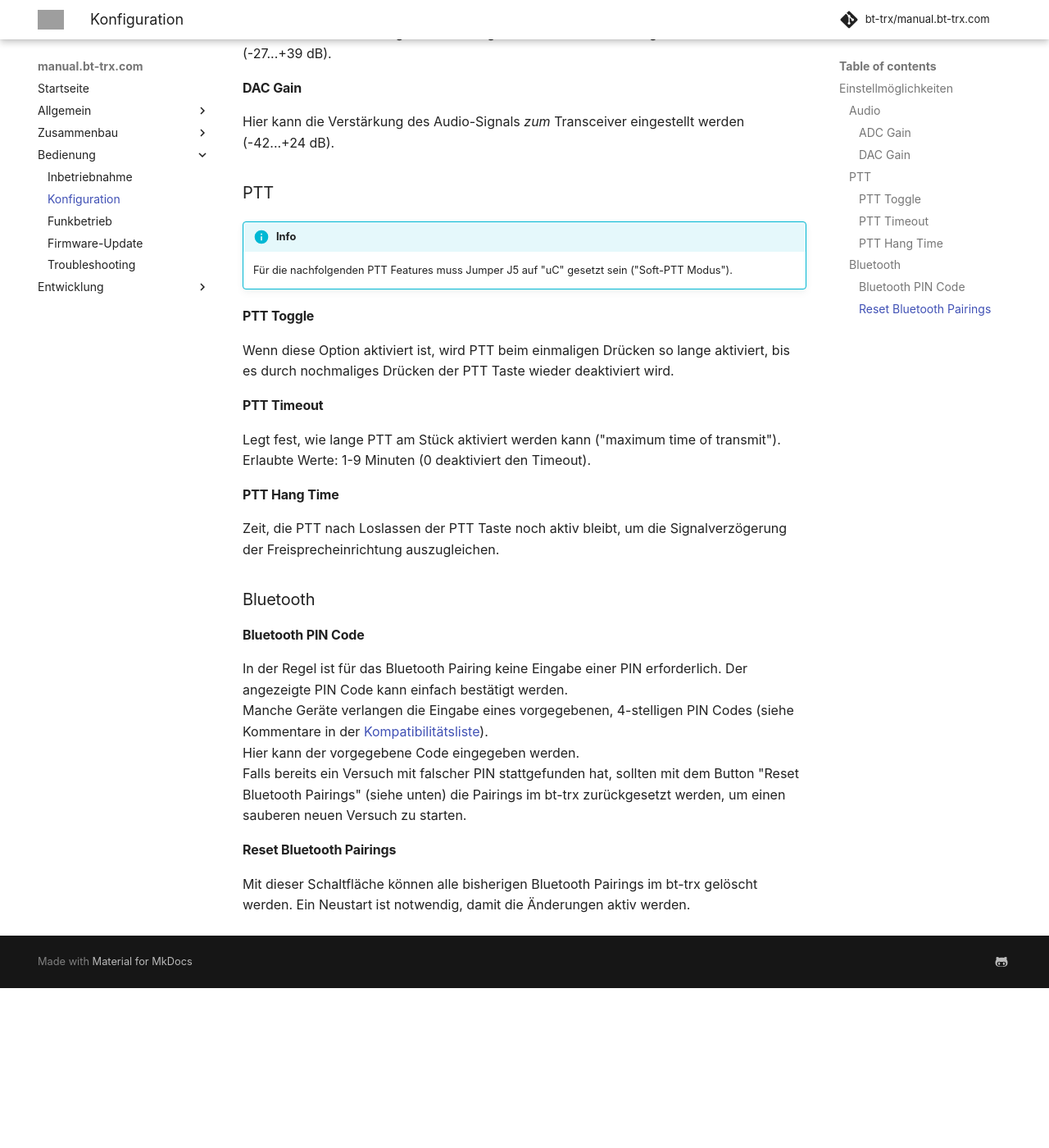
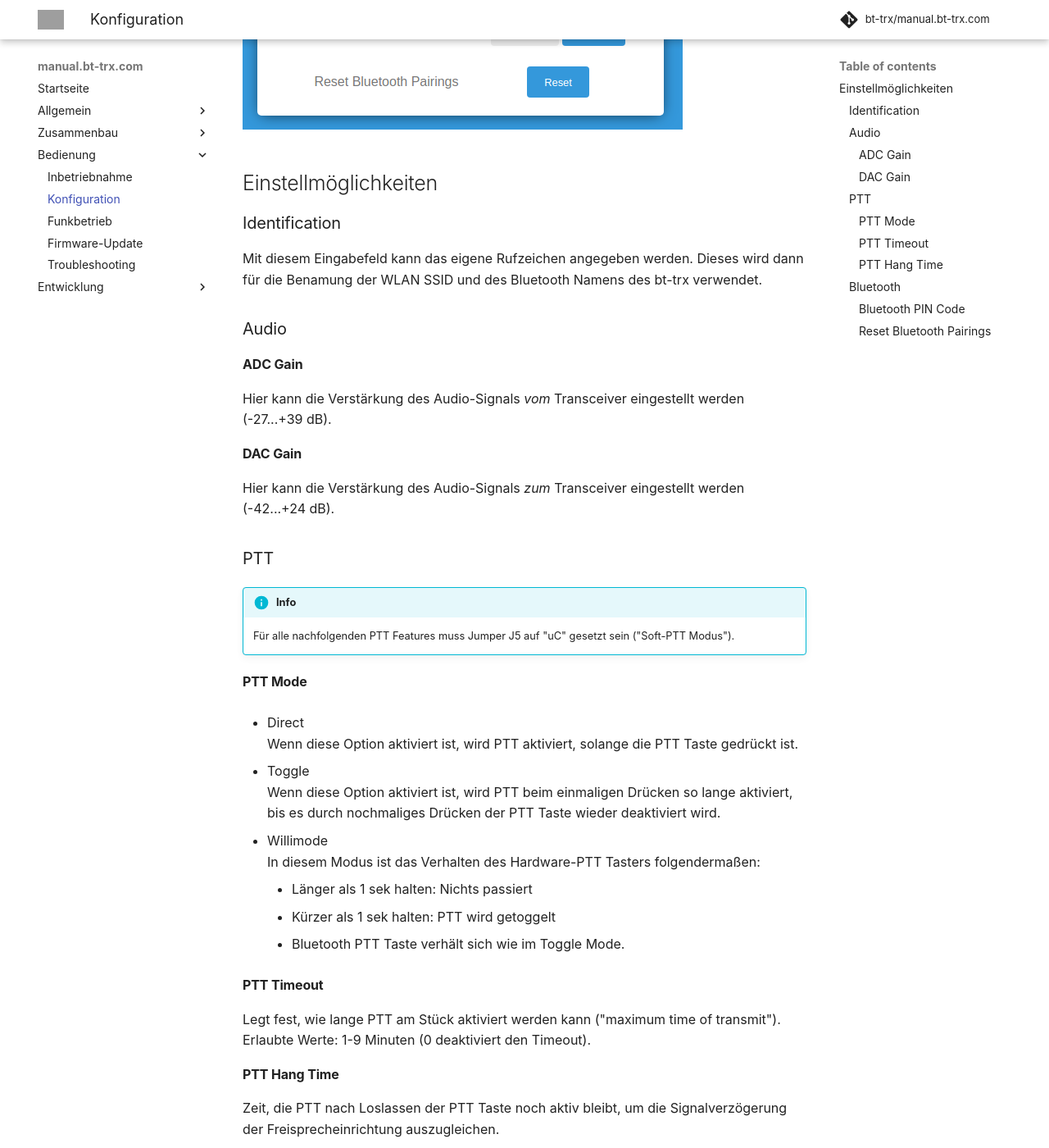
Before and after one commit to bt-trx/manual.bt-trx.com, an MkDocs documentation site: the page built from docs/30_Bedienung/Konfiguration.md, in a window 1280 px wide and 1400 px high, scrolled down 1392 px. Shown: the whole window at 82% size. Built offline with MkDocs 1.6.1 and Material for MkDocs 9.7.7, drawn with Linux system fonts in a browser that asks for light colours; comment, search, counter and statistics services are not loaded; before the commit the page ends 2597 px from its top, so only the background shows below that; grey boxes are pictures that could not be loaded.

Commit message:
Update Konfiguration for 1.1.0

```diff
--- a/docs/30_Bedienung/Konfiguration.md
+++ b/docs/30_Bedienung/Konfiguration.md
@@ -21,6 +21,12 @@
 
 ## Einstellmöglichkeiten
 
+### Identification
+
+Mit diesem Eingabefeld kann das eigene Rufzeichen angegeben werden. Dieses wird
+dann für die Benamung der WLAN SSID und des Bluetooth Namens des bt-trx
+verwendet.
+
 ### Audio
 
 #### ADC Gain
@@ -36,14 +42,25 @@ werden (-42...+24 dB).
 ### PTT
 
 !!! info
-    Für die nachfolgenden PTT Features muss Jumper J5 auf "uC" gesetzt sein
+    Für alle nachfolgenden PTT Features muss Jumper J5 auf "uC" gesetzt sein
     ("Soft-PTT Modus").
 
-#### PTT Toggle
+#### PTT Mode
 
-Wenn diese Option aktiviert ist, wird PTT beim einmaligen Drücken so lange
-aktiviert, bis es durch nochmaliges Drücken der PTT Taste wieder deaktiviert
-wird.
+- Direct
+    Wenn diese Option aktiviert ist, wird PTT aktiviert, solange die PTT Taste
+    gedrückt ist.
+
+- Toggle
+    Wenn diese Option aktiviert ist, wird PTT beim einmaligen Drücken so lange
+    aktiviert, bis es durch nochmaliges Drücken der PTT Taste wieder deaktiviert
+    wird.
+
+- Willimode
+    In diesem Modus ist das Verhalten des Hardware-PTT Tasters folgendermaßen:
+    - Länger als 1 sek halten: Nichts passiert
+    - Kürzer als 1 sek halten: PTT wird getoggelt
+    - Bluetooth PTT Taste verhält sich wie im Toggle Mode.
 
 #### PTT Timeout
 
```
Also changed, not shown: docs/30_Bedienung/Konfiguration/konfiguration.png.
